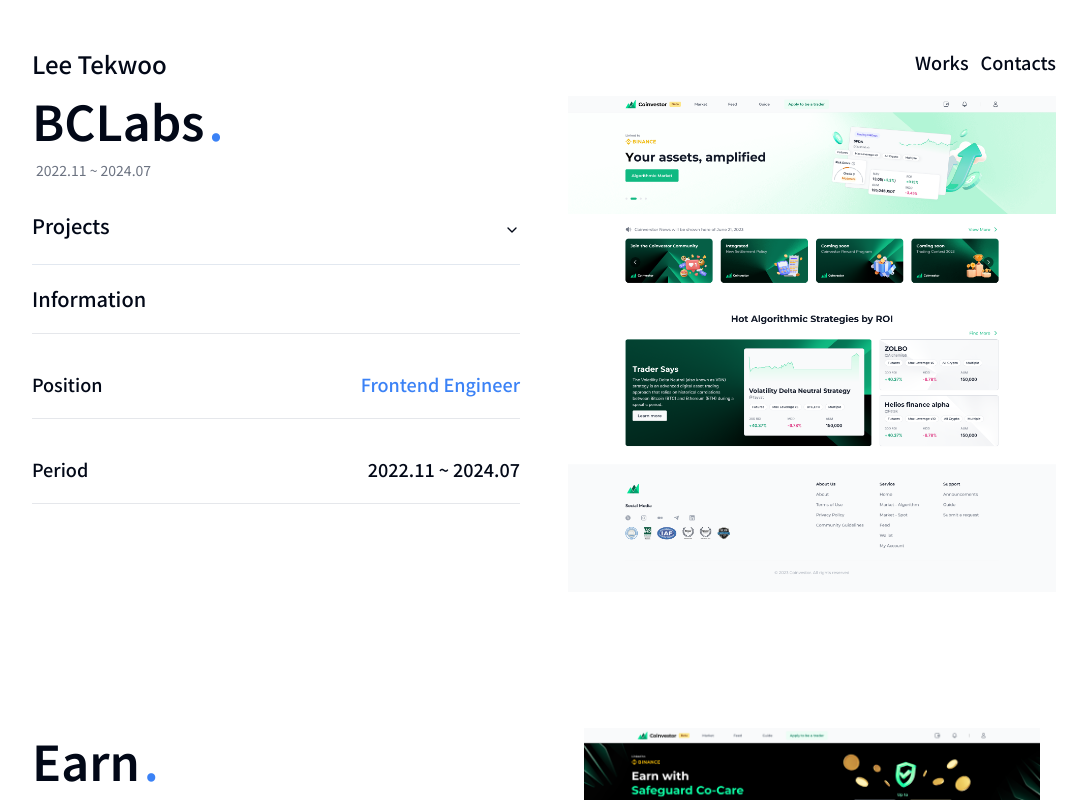
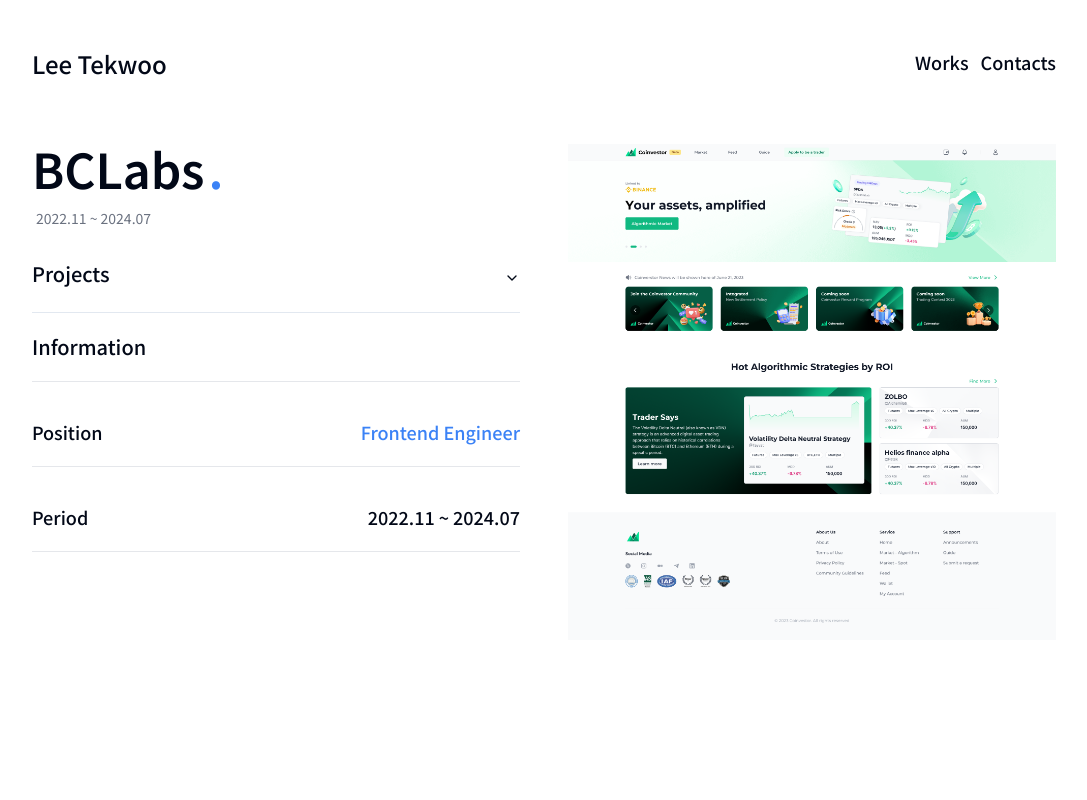
Before and after one commit to 0teklee/portfolio, a Next.js app: page /works/job-experience in a window 1280 px wide. Shown: the whole page, without its empty margins (96-1183 px from the left). Built offline with nearby package versions, Linux system fonts and the light colour scheme.

Commit message:
style: fixed work section header p-top

```diff
--- a/components/organism/WorkSectionHeaders.tsx
+++ b/components/organism/WorkSectionHeaders.tsx
@@ -38,7 +38,7 @@ const WorkSectionHeader = ({
     <Row
       classNames={clsx(
         "flex-col md:flex-row items-start justify-start",
-        "w-full sm:mb-0 sm:h-screen snap-start",
+        "w-full py-6 sm:pt-12 sm:mb-0 sm:h-screen lg:snap-start",
         "scroll-my-36 xl:scroll-my-60",
       )}
       gap="gap-24 md:gap-12"
```
